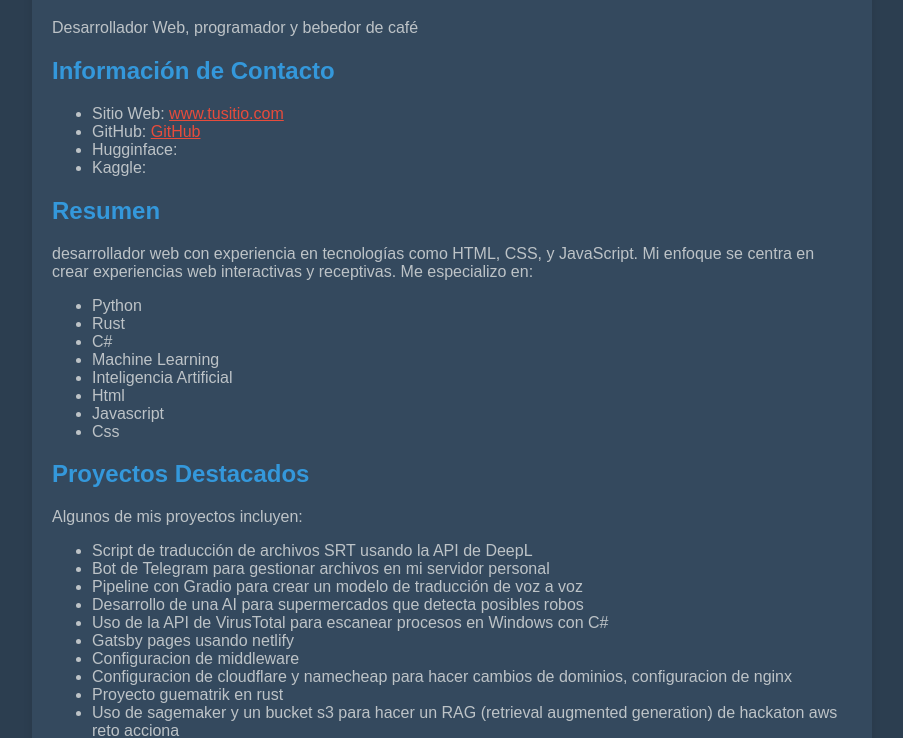
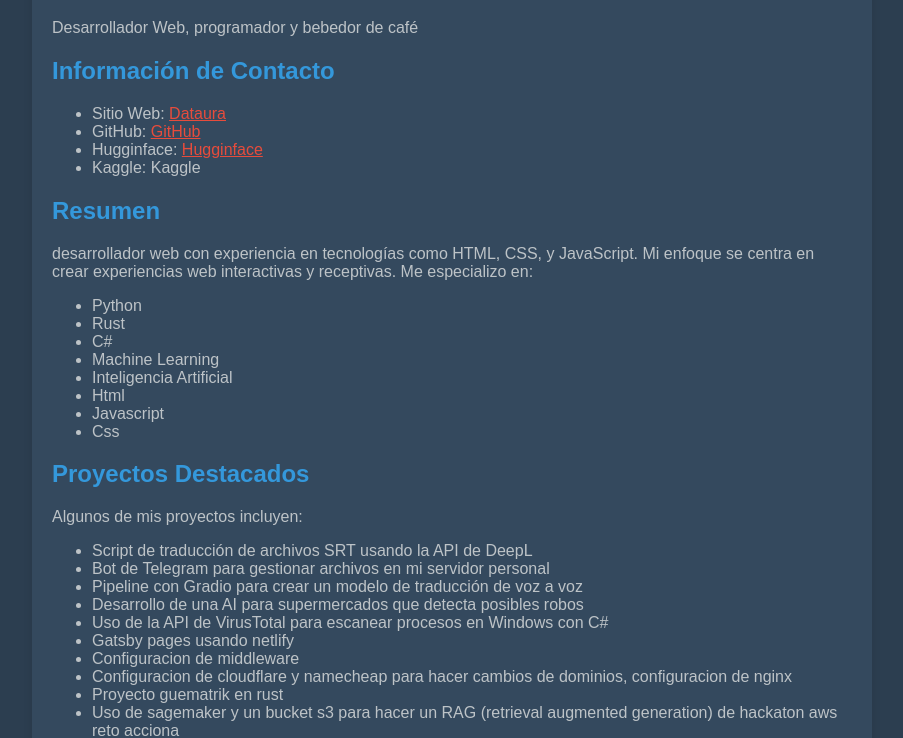
Before and after one commit to 0x83k/0x83k.github.io, a plain HTML site: page index.html in a window 1280 px wide. Shown: the part 81-819 px from the top of the page, without its empty margins (188-1091 px from the left). Drawn offline with Linux system fonts and the light colour scheme.

Commit message:
Update index.html

```diff
--- a/index.html
+++ b/index.html
@@ -38,10 +38,10 @@
 
         <h2>Información de Contacto</h2>
         <ul>
-            <li>Sitio Web: <a href="https://www.dataura.site">www.tusitio.com</a></li>
+            <li>Sitio Web: <a href="https://www.dataura.site">Dataura</a></li>
             <li>GitHub: <a href="https://github.com/0x83k">GitHub</a></li>
-            <li>Hugginface: <a href="https://huggingface.co/technaxx"></a></li>
-            <li>Kaggle: <a href="https://www.kaggle.com/n1204w"></a></li>
+            <li>Hugginface: <a href="https://huggingface.co/technaxx">Hugginface</a></li>
+            <li>Kaggle: <a href="https://www.kaggle.com/n1204w"></a>Kaggle</li>
         </ul>
 
         <h2>Resumen</h2>
```
